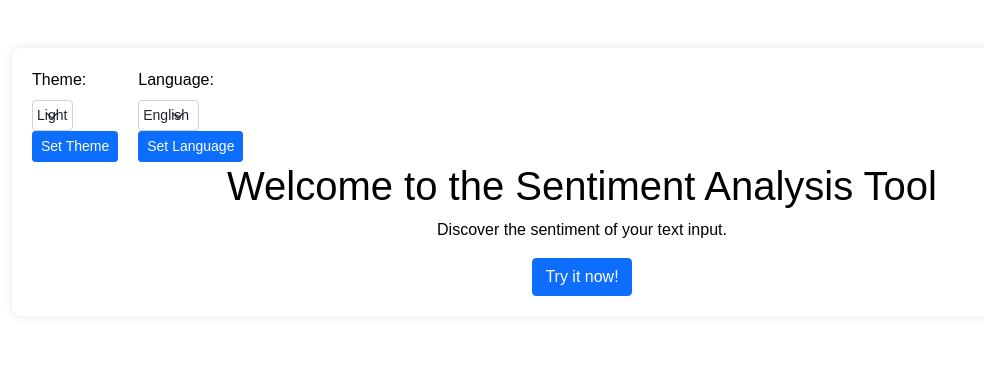
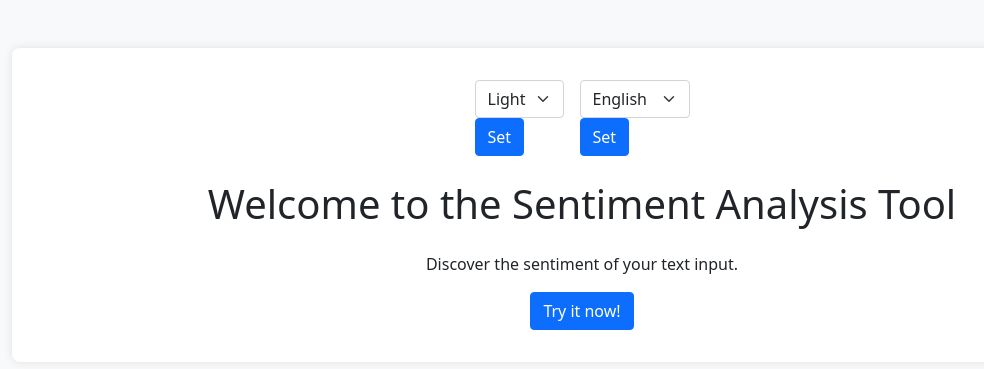
Before and after one commit to HashimZureikat/Feed_Back_Analysis, a Django app: page /analyze_feedback/home/ in a window 1280 px wide. Shown: the top 369 px of the page, without its empty margins (58-1042 px from the left). Run offline with Django 3.2, Linux system fonts and the light colour scheme; a user stored in the database is signed in.

```diff
--- a/static/css/styles.css
+++ b/static/css/styles.css
@@ -1,100 +1,31 @@
-body {
-    background-color: #f4f4f4;
-    font-family: Arial, sans-serif;
+/* Light Theme */
+body.light-theme {
+    background-color: #f8f9fa; /* Light background */
+    color: #212529;           /* Dark text */
 }
 
-.container {
-    background: #fff;
-    padding: 20px;
-    border-radius: 8px;
-    box-shadow: 0 0 10px rgba(0,0,0,0.1);
-    margin-top: 50px;
+.light-theme .container {
+    background-color: #fff;
 }
 
-/* Light theme styles */
-.light-theme {
-    background-color: #fff;
-    color: #000; /* Ensures text is black in light theme */
-}
-
-/* Dark theme styles */
-.dark-theme {
-    background-color: #333;
-    color: #fff; /* Ensures text is white in dark theme */
+/* Dark Theme */
+body.dark-theme {
+    background-color: #343a40; /* Dark background */
+    color: #f8f9fa;           /* Light text */
 }
 
 .dark-theme .container {
-    background: #444; /* Slightly lighter than the body background */
-    color: #fff; /* Ensures text in containers is white in dark theme */
+    background-color: #212529;
 }
 
-.dark-theme a {
-    color: #1e90ff; /* Adjust link color for dark theme */
+/* General styles */
+.container {
+    padding: 2rem;
+    border-radius: 8px;
+    box-shadow: 0 0 10px rgba(0, 0, 0, 0.1);
 }
 
-.dark-theme .btn-primary {
-    background-color: #1e90ff;
-    border-color: #1e90ff;
+/* Other styles (adjust as needed) */
+h1 {
+    margin-bottom: 1.5rem;
 }
-
-.dark-theme .form-control {
-    background-color: #555;
-    color: #fff; /* Ensures text in form controls is white in dark theme */
-    border: 1px solid #666;
-}
-
-.dark-theme .form-select {
-    background-color: #555;
-    color: #fff; /* Ensures text in form selects is white in dark theme */
-    border: 1px solid #666;
-}
-
-/* Explicitly set text color for all text elements */
-.dark-theme .container h1,
-.dark-theme .container h2,
-.dark-theme .container h3,
-.dark-theme .container h4,
-.dark-theme .container h5,
-.dark-theme .container h6,
-.dark-theme .container p,
-.dark-theme .container label,
-.dark-theme .container span,
-.dark-theme .container div {
-    color: #fff; /* Ensures all text in containers is white in dark theme */
-}
-
-.light-theme .container h1,
-.light-theme .container h2,
-.light-theme .container h3,
-.light-theme .container h4,
-.light-theme .container h5,
-.light-theme .container h6,
-.light-theme .container p,
-.light-theme .container label,
-.light-theme .container span,
-.light-theme .container div {
-    color: #000; /* Ensures all text in containers is black in light theme */
-}
-
-/* Make the selection boxes as small as possible */
-.selection-boxes {
-    display: flex;
-    align-items: center;
-    gap: 10px; /* Add some space between the boxes */
-}
-
-.selection-boxes form {
-    display: inline-block;
-    margin-right: 10px;
-}
-
-.selection-boxes select {
-    width: auto; /* Adjust the width to fit the content */
-    padding: 0.25rem;
-    font-size: 0.875rem; /* Smaller font size */
-}
-
-.selection-boxes .btn-sm {
-    padding: 0.25rem 0.5rem; /* Smaller padding */
-    font-size: 0.875rem; /* Smaller font size */
-}
--- a/templates/home.html
+++ b/templates/home.html
@@ -4,43 +4,45 @@
 <head>
     <meta charset="UTF-8">
     <meta name="viewport" content="width=device-width, initial-scale=1.0">
+    <title>Welcome to Sentiment Analysis Tool</title>
     <link href="https://cdn.jsdelivr.net/npm/bootstrap@5.1.0/dist/css/bootstrap.min.css" rel="stylesheet">
     <link rel="stylesheet" href="{% static 'css/styles.css' %}">
-    <title>Welcome to Sentiment Analysis Tool</title>
 </head>
 <body class="{{ theme }}-theme">
+
     <div class="container mt-5 {{ theme }}-theme">
-        <div class="row">
-            <div class="col-md-12">
-                <div class="selection-boxes">
-                    <form method="post" action="{% url 'set_theme' %}">
+        <div class="row justify-content-center">
+            <div class="col-md-6">
+                <div class="selection-boxes d-flex justify-content-center">
+                    <form method="post" action="{% url 'set_theme' %}" class="theme-form mx-2">
                         {% csrf_token %}
-                        <label for="theme" class="form-label">Theme:</label>
-                        <select name="theme" id="theme" class="form-select form-select-sm">
+                        <select name="theme" id="theme" class="form-select" aria-label="Theme">
                             <option value="light" {% if theme == 'light' %}selected{% endif %}>Light</option>
                             <option value="dark" {% if theme == 'dark' %}selected{% endif %}>Dark</option>
                         </select>
-                        <button type="submit" class="btn btn-primary btn-sm">Set Theme</button>
+                        <button type="submit" class="btn btn-primary">Set</button>
                     </form>
 
-                    <form method="post" action="{% url 'set_language' %}">
+                    <form method="post" action="{% url 'set_language' %}" class="language-form mx-2">
                         {% csrf_token %}
-                        <label for="language" class="form-label">Language:</label>
-                        <select name="language" id="language" class="form-select form-select-sm">
+                        <select name="language" id="language" class="form-select" aria-label="Language">
                             <option value="en" {% if language == 'en' %}selected{% endif %}>English</option>
                             <option value="es" {% if language == 'es' %}selected{% endif %}>Spanish</option>
                         </select>
-                        <button type="submit" class="btn btn-primary btn-sm">Set Language</button>
+                        <button type="submit" class="btn btn-primary">Set</button>
                     </form>
                 </div>
             </div>
         </div>
-        <div class="text-center">
+
+
+        <div class="text-center mt-4">
             <h1>Welcome to the Sentiment Analysis Tool</h1>
             <p>Discover the sentiment of your text input.</p>
             <a href="{% url 'choice_page' %}" class="btn btn-primary">Try it now!</a>
         </div>
     </div>
+
     <script src="https://code.jquery.com/jquery-3.6.0.min.js"></script>
     <script src="{% static 'js/sentiment.js' %}"></script>
 </body>
```
Also changed, not shown: db.sqlite3.
